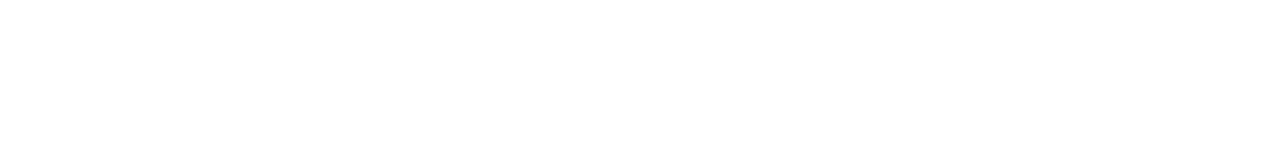
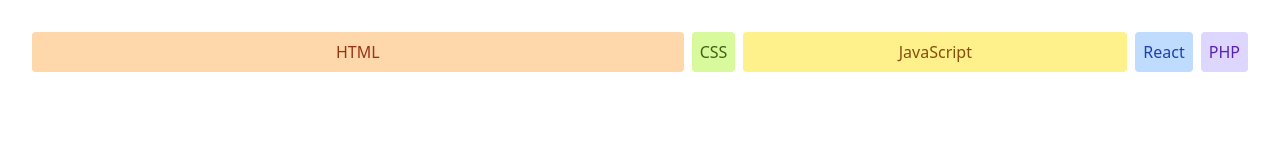
Before and after one commit to Barata-Ribeiro/origamid_tailwind-css, a website: page src/index.html in a window 1280 px wide. Drawn offline with Linux system fonts and the light colour scheme.

Commit message:
0204 Flex

```diff
--- a/src/index.html
+++ b/src/index.html
@@ -6,5 +6,13 @@
     <title>Tailwind CSS</title>
     <link href="./output.css" rel="stylesheet" />
   </head>
-  <body class="m-8"></body>
+  <body class="m-8">
+    <ul class="flex gap-2 *:p-2 *:rounded *:text-center flex-wrap">
+      <li class="text-orange-800 bg-orange-200 grow">HTML</li>
+      <li class="text-lime-800 bg-lime-200">CSS</li>
+      <li class="text-yellow-800 bg-yellow-200 w-96">JavaScript</li>
+      <li class="text-blue-800 bg-blue-200">React</li>
+      <li class="text-violet-800 bg-violet-200">PHP</li>
+    </ul>
+  </body>
 </html>
```
Also changed, not shown: src/output.css.
